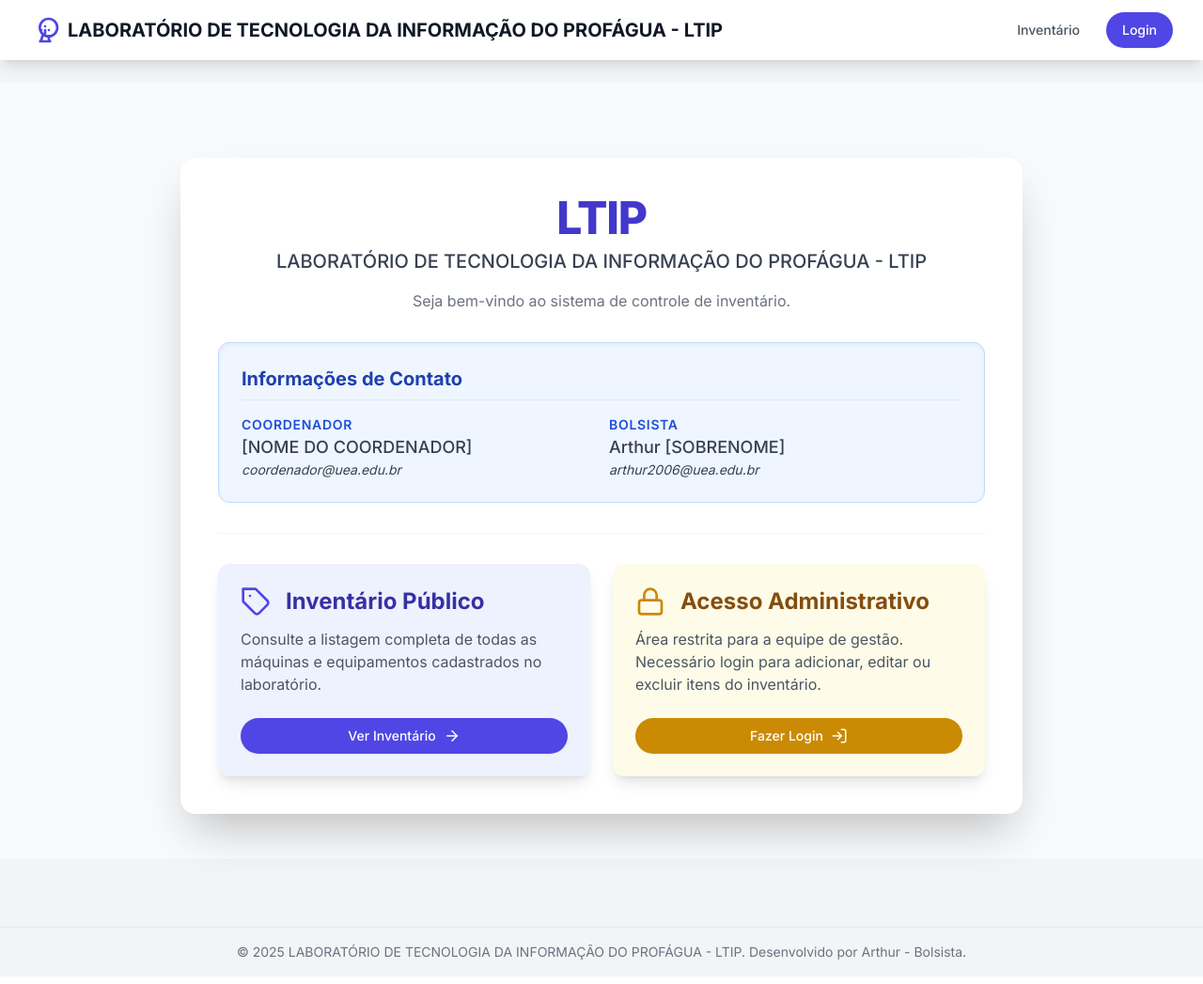
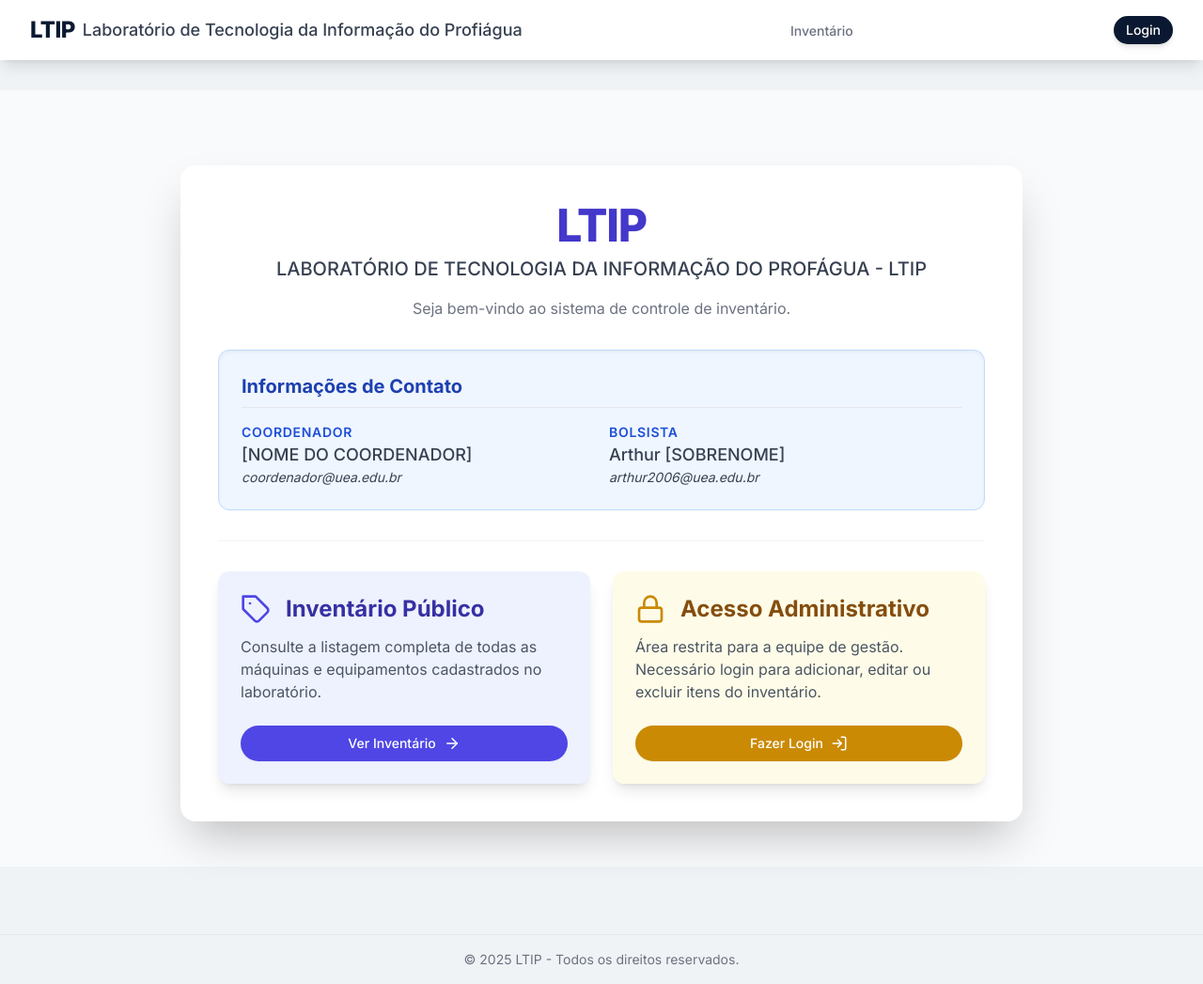
Before and after one commit to almeidasudarioarthurcassius-maker/subir_LTIP, a Flask app: page / in a window 1280 px wide. Shown: the whole page at 94% size. Before the commit the page ends 1021 px from the top, so only its background shows below. Run offline with Flask 3, Linux system fonts and the light colour scheme; some libraries are stand-ins or nearby versions.

Commit message:
Update base.html

```diff
--- a/templates/base.html
+++ b/templates/base.html
@@ -4,17 +4,16 @@
     <meta charset="UTF-8">
     <meta name="viewport" content="width=device-width, initial-scale=1.0">
     <title>{% block title %}LTIP{% endblock %}</title>
-    <!-- Carregamento do Tailwind CSS para a estilização -->
     <script src="https://cdn.tailwindcss.com"></script>
-    <!-- Configuração do Tailwind para usar a fonte Inter e cores -->
     <script>
         tailwind.config = {
             darkMode: 'class', // Habilita o modo escuro (opcional)
             theme: {
                 extend: {
                     colors: {
-                        'primary': '#4f46e5', // Indigo 600
-                        'secondary': '#facc15', // Yellow 400
+                        'primary': '#0A1931', // Novo: Azul Marinho/Escuro
+                        'secondary': '#16A34A', // Novo: Verde Escuro para destaque
+                        'ltip-green': '#34D399', // Outro tom de verde (light green)
                     },
                     fontFamily: {
                         sans: ['Inter', 'sans-serif'],
@@ -27,64 +26,55 @@
         /* Define a fonte Inter como fallback principal */
         @import url('https://fonts.googleapis.com/css2?family=Inter:wght@100..900&display=swap');
 
-        /* Estilos globais para o modo escuro (se aplicável) */
         body {
             font-family: 'Inter', sans-serif;
-            background-color: #f3f4f6; /* Light gray background */
+            background-color: #f0f3f6; /* Fundo mais claro, menos branco */
             color: #1f2937; /* Dark text */
         }
-        .dark body {
-            background-color: #111827; /* Dark mode background */
-            color: #f9fafb; /* Light text */
-        }
-        /* Estilo para links de tabulação */
+        /* Estilo para links de tabulação (para Gerenciamento) */
         .tab-link.active {
-            border-color: #4f46e5; /* primary color */
-            color: #4f46e5;
+            border-color: #0A1931; /* primary color */
+            color: #0A1931;
             font-weight: 600;
-        }
-        .dark .tab-link.active {
-            border-color: #a5b4fc; /* indigo-300 */
-            color: #a5b4fc;
         }
     </style>
 </head>
-<body>
+<body class="pt-16">
 
-    <!-- CABEÇALHO/BARRA DE NAVEGAÇÃO -->
-    <nav class="bg-white dark:bg-gray-800 shadow-lg fixed w-full z-10">
+    <nav class="bg-white shadow-lg fixed w-full top-0 z-10">
         <div class="max-w-7xl mx-auto px-4 sm:px-6 lg:px-8">
             <div class="flex justify-between h-16">
-                <!-- Logo e Nome do Laboratório -->
                 <div class="flex items-center">
                     <a href="{{ url_for('index') }}" class="flex-shrink-0 flex items-center space-x-2">
-                        <!-- Ícone do Laboratório (Placeholder SVG) -->
-                        <svg class="h-8 w-8 text-indigo-600 dark:text-indigo-400" xmlns="http://www.w3.org/2000/svg" fill="none" viewBox="0 0 24 24" stroke="currentColor">
-                            <path stroke-linecap="round" stroke-linejoin="round" stroke-width="2" d="M9.75 17L9 20l-1 1h8l-1-1v-3.25m-7.25-6.75a7 7 0 1114 0 7 7 0 01-14 0zM12 9h.01M12 12v3M15 12h.01M9 12h.01"/>
-                        </svg>
-                        <span class="text-xl font-bold text-gray-900 dark:text-white hidden sm:block">
-                            {{ lab_name | default('LTIP - Inventário') }}
+                        <span class="text-2xl font-extrabold text-primary tracking-tight">LTIP</span>
+                        <span class="hidden sm:inline text-lg font-medium text-gray-700">
+                             Laboratório de Tecnologia da Informação do Profiágua
                         </span>
                     </a>
                 </div>
 
-                <!-- Links de Navegação (Menu) -->
-                <div class="flex items-center space-x-4">
-                    <a href="{{ url_for('inventario') }}" class="text-gray-600 dark:text-gray-300 hover:bg-gray-100 dark:hover:bg-gray-700 px-3 py-2 rounded-md text-sm font-medium transition duration-150">
+                <div class="hidden sm:ml-6 sm:flex sm:space-x-8">
+                    <a href="{{ url_for('inventario') }}"
+                       class="tab-link border-b-2 border-transparent px-1 pt-1 text-sm font-medium text-gray-500 hover:border-gray-300 hover:text-gray-700 flex items-center
+                       {% if request.endpoint == 'inventario' %}active border-primary text-primary{% endif %}">
                        Inventário
                     </a>
-
                     {% if current_user.is_authenticated %}
-                        <!-- Links para usuários logados -->
-                        <a href="{{ url_for('gerenciamento') }}" class="text-gray-600 dark:text-gray-300 hover:bg-gray-100 dark:hover:bg-gray-700 px-3 py-2 rounded-md text-sm font-medium transition duration-150">
+                    <a href="{{ url_for('gerenciamento') }}"
+                       class="tab-link border-b-2 border-transparent px-1 pt-1 text-sm font-medium text-gray-500 hover:border-gray-300 hover:text-gray-700 flex items-center
+                       {% if request.endpoint == 'gerenciamento' %}active border-primary text-primary{% endif %}">
                        Gerenciamento
                     </a>
-                        <a href="{{ url_for('logout') }}" class="text-sm font-medium px-4 py-2 border border-transparent rounded-full shadow-sm text-white bg-red-600 hover:bg-red-700 transition duration-150">
+                    {% endif %}
+                </div>
+
+                <div class="flex items-center">
+                    {% if current_user.is_authenticated %}
+                        <a href="{{ url_for('logout') }}" class="ml-4 px-3 py-1 border border-transparent text-sm font-medium rounded-full text-white bg-red-600 hover:bg-red-700 transition duration-150 shadow-md">
                             Sair ({{ current_user.username }})
                         </a>
                     {% else %}
-                        <!-- Link para usuários deslogados -->
-                        <a href="{{ url_for('login') }}" class="text-sm font-medium px-4 py-2 border border-transparent rounded-full shadow-sm text-white bg-indigo-600 hover:bg-indigo-700 transition duration-150">
+                        <a href="{{ url_for('login') }}" class="ml-4 px-3 py-1 border border-transparent text-sm font-medium rounded-full text-white bg-primary hover:bg-blue-800 transition duration-150 shadow-md">
                             Login
                         </a>
                     {% endif %}
@@ -93,22 +83,21 @@
         </div>
     </nav>
 
-    <!-- ÁREA DE MENSAGENS FLASH (Notificações) -->
-    <div class="pt-16">
+    <div class="max-w-7xl mx-auto px-4 sm:px-6 lg:px-8 mt-2">
         {% with messages = get_flashed_messages(with_categories=true) %}
         {% if messages %}
-                <div class="max-w-4xl mx-auto px-4 sm:px-6 lg:px-8 mt-4 space-y-3">
+            <div class="fixed top-20 right-4 z-50 space-y-2 max-w-sm w-full">
             {% for category, message in messages %}
                 {% if category == 'success' %}
-                            <div class="bg-green-100 dark:bg-green-900/50 border border-green-400 text-green-700 dark:text-green-300 px-4 py-3 rounded-xl relative shadow-md" role="alert">
+                    <div class="bg-secondary/10 border border-secondary text-secondary-900 px-4 py-3 rounded-xl relative shadow-md" role="alert">
                         <span class="block sm:inline">{{ message }}</span>
                     </div>
                 {% elif category == 'error' %}
-                            <div class="bg-red-100 dark:bg-red-900/50 border border-red-400 text-red-700 dark:text-red-300 px-4 py-3 rounded-xl relative shadow-md" role="alert">
+                    <div class="bg-red-100 border border-red-400 text-red-700 px-4 py-3 rounded-xl relative shadow-md" role="alert">
                         <span class="block sm:inline">{{ message }}</span>
                     </div>
                 {% else %}
-                            <div class="bg-blue-100 dark:bg-blue-900/50 border border-blue-400 text-blue-700 dark:text-blue-300 px-4 py-3 rounded-xl relative shadow-md" role="alert">
+                    <div class="bg-primary/10 border border-primary text-primary-900 px-4 py-3 rounded-xl relative shadow-md" role="alert">
                         <span class="block sm:inline">{{ message }}</span>
                     </div>
                 {% endif %}
@@ -118,14 +107,12 @@
         {% endwith %}
     </div>
 
-    <!-- CONTEÚDO PRINCIPAL (Área que os outros templates preenchem) -->
     <main class="py-6">
         {% block content %}{% endblock %}
     </main>
 
-    <!-- RODAPÉ (Corrigido para usar datetime.now().year) -->
-    <footer class="mt-12 py-4 border-t border-gray-200 dark:border-gray-700 text-center text-gray-500 dark:text-gray-400 text-sm">
-        &copy; {{ datetime.now().year }} {{ lab_name | default('LTIP') }}. Desenvolvido por Arthur - Bolsista.
+    <footer class="mt-12 py-4 border-t border-gray-200 text-center text-gray-500 text-sm">
+        &copy; {{ datetime.now().year }} LTIP - Todos os direitos reservados.
     </footer>
 
 </body>
```
Lines whose indentation alone changed are shown as unchanged.
